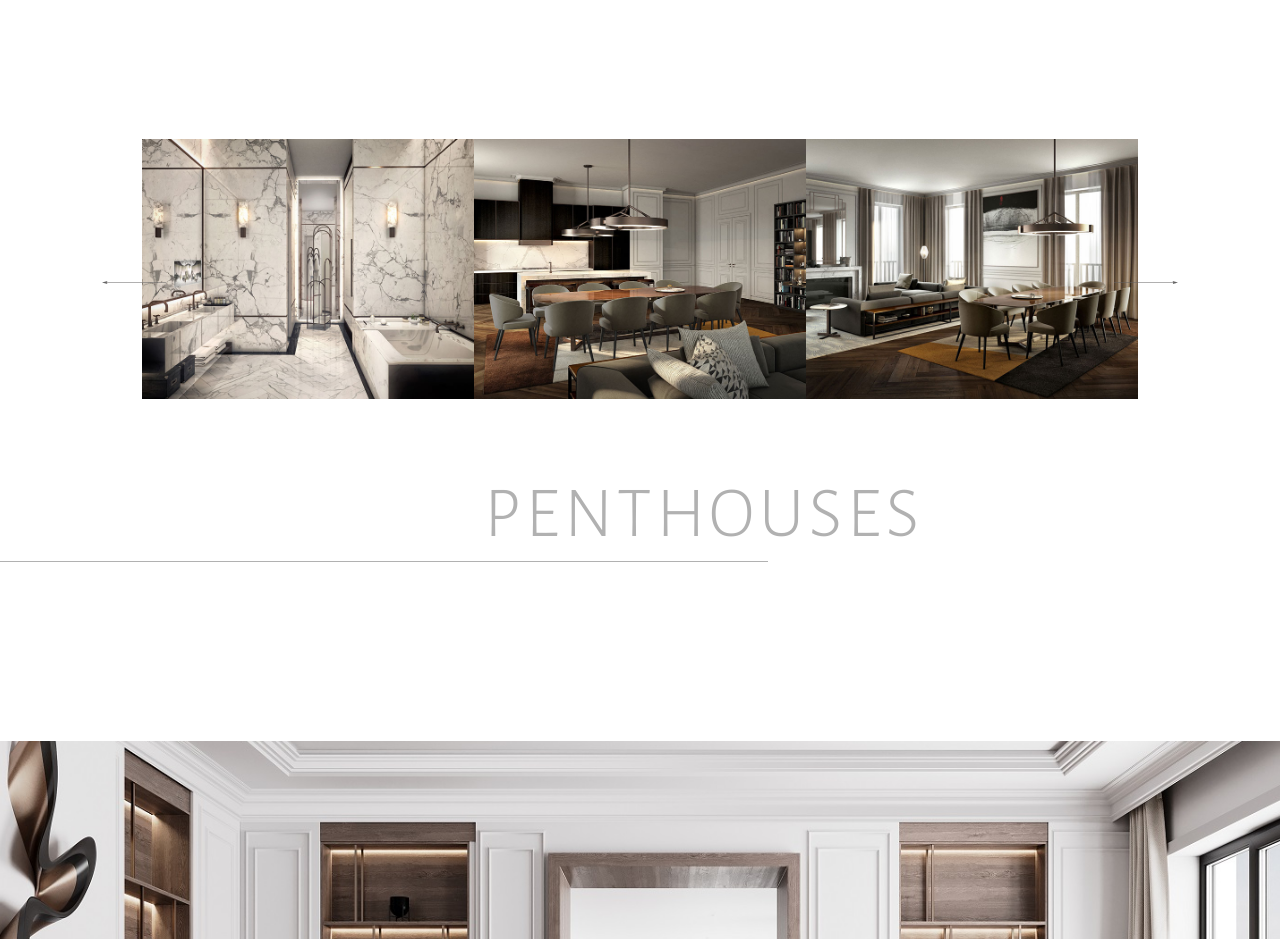
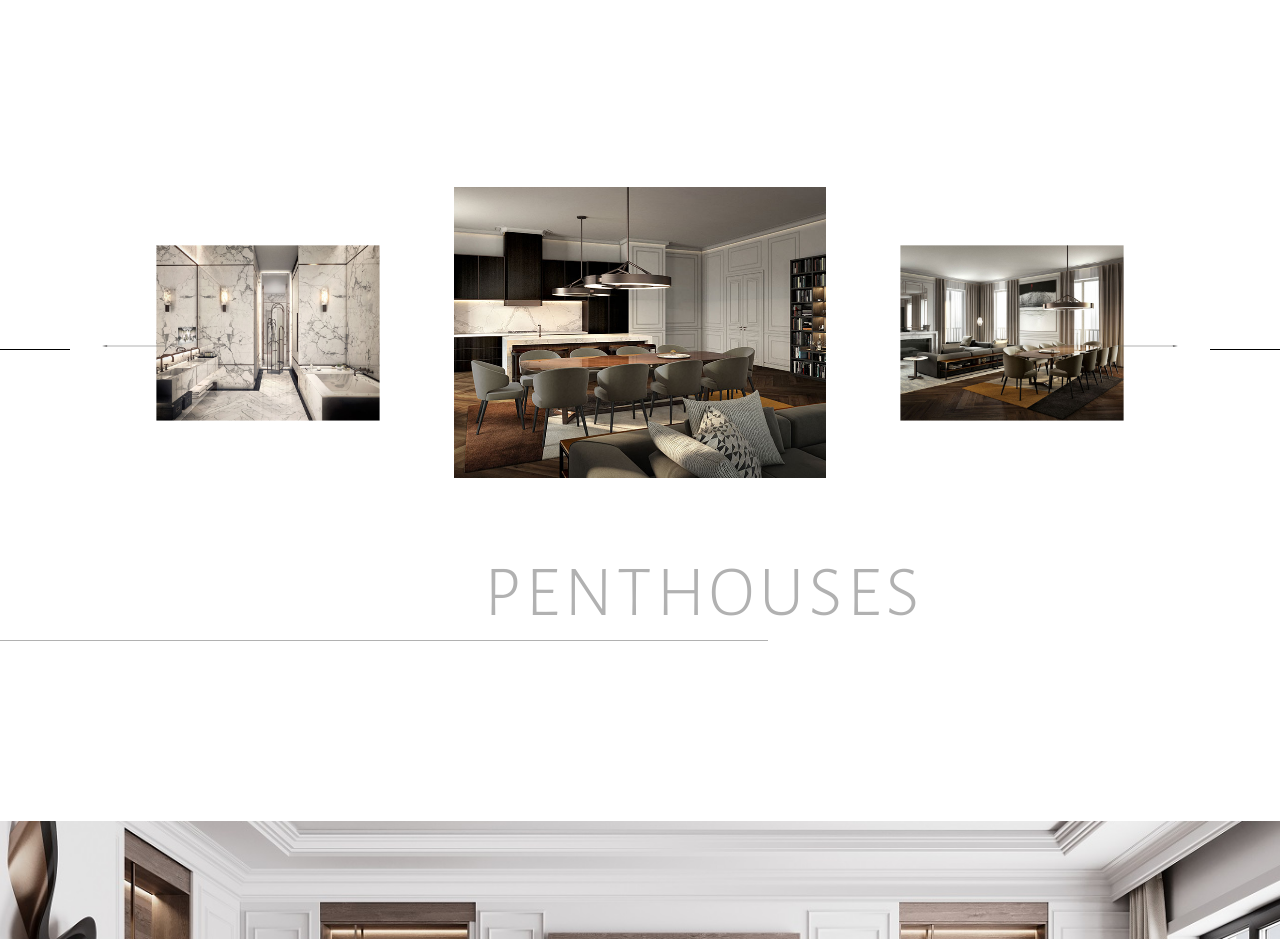
Before and after one commit to sudhanshusaurav/vesper, a plain HTML site: page index.html in a window 1280 px wide. Shown: the part 6760-7699 px from the top of the page. Drawn offline with nearby package versions, Linux system fonts and the light colour scheme.

Commit message:
apartment slide fix.

```diff
--- a/index.html
+++ b/index.html
@@ -28,7 +28,7 @@
       <div class="d-flex align-top justify-content-between">
         <div class="logo d-flex flex-column">
           <a href="" class="text-decoration-none fw-light logo__text">VESPER</a>
-          <a href="" class="text-decoration-none mt-1">+7 495 981 09 00</a>
+          <a href="" class="text-decoration-none mt-1 header__contact">+7 495 981 09 00</a>
         </div>
         <div class="menu">
           <span class="hamburger d-inline-block me-2"
@@ -363,16 +363,19 @@
           </p>
         </div>
       </div>
-      <div class="container position-relative apartment-slide__wrapper">
-        <div class="apartment-slide align-items-center justify-content-center">
-          <div class="col-md-2">
+      <div class="container position-relative apartment-slide__wrapper mt-5">
+        <div class="apartment-slide">
+          <div class="">
             <img src="./assets/slide-1-1.jpg" alt="slide-1" class="w-100" />
           </div>
-          <div class="col-md-4">
+          <div class="">
             <img src="./assets/slide-1-2.jpg" alt="slide-2" class="w-100" />
           </div>
-          <div class="col-md-2">
+          <div class="">
             <img src="./assets/slide-1-3.jpg" alt="slide-3" class="w-100" />
+          </div>
+          <div class="">
+            <img src="./assets/slide-1-4.jpg" alt="slide-3" class="w-100" />
           </div>
         </div>
         <div class="arrow apartment-arrow-right">
--- a/main.js
+++ b/main.js
@@ -2,16 +2,13 @@ $(document).ready(function () {
   ///////////////// Apartment Slide ////////////////////////
   $('.apartment-slide').slick({
     slidesToShow: 3,
-    centerMode: true,
-    centerPadding: '60px',
+    // centerMode: true,
+    // centerPadding: '60px',
     infinite: true,
-    autoplay: true,
-    autoplaySpeed: 2000,
-    arrows: true,
+    arrows: false,
   });
 
   $('.apartment-arrow-right').click(function () {
-    console.log('hello');
     $('.apartment-slide').slick('slickNext');
   });
 
--- a/style.css
+++ b/style.css
@@ -75,6 +75,14 @@ a {
 .logo__text {
   font-size: 2rem;
   letter-spacing: 2px;
+}
+
+.logo__text:hover {
+  color: white;
+}
+
+.header__contact:hover {
+  color: brown;
 }
 
 .nav__links {
@@ -269,6 +277,26 @@ a {
   z-index: 1;
 }
 
+.apartment-slide__wrapper::before {
+  content: '';
+  position: absolute;
+  top: calc(50% + 1rem);
+  left: -5rem;
+  width: 5rem;
+  height: 1px;
+  background: #000;
+}
+
+.apartment-slide__wrapper::after {
+  content: '';
+  position: absolute;
+  top: calc(50% + 1rem);
+  right: -5rem;
+  width: 5rem;
+  height: 1px;
+  background: #000;
+}
+
 .apartment-arrow-right {
   right: 2rem;
   z-index: 10 !important;
@@ -277,6 +305,23 @@ a {
 .apartment-arrow-left {
   left: 2rem;
   z-index: 10 !important;
+}
+
+.apartment-slide div {
+  transform: scale(0.6);
+}
+
+.apartment-slide .slick-active {
+  transform: scale(0.6);
+}
+
+.apartment-slide .slick-active + .slick-active {
+  transition: all 0.6s;
+  transform: scale(1);
+}
+
+.apartment-slide .slick-active + .slick-active + .slick-active {
+  transform: scale(0.6);
 }
 
 .penthouse__heading {
```
Also changed, not shown: assets/slide-1-4.jpg (added).
